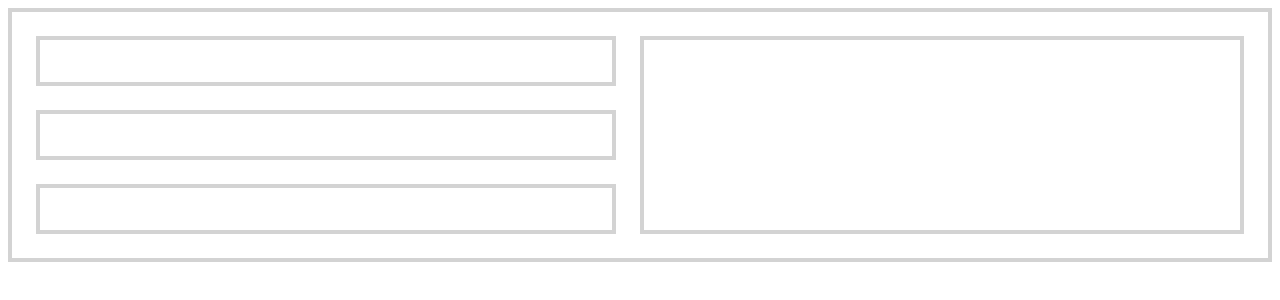
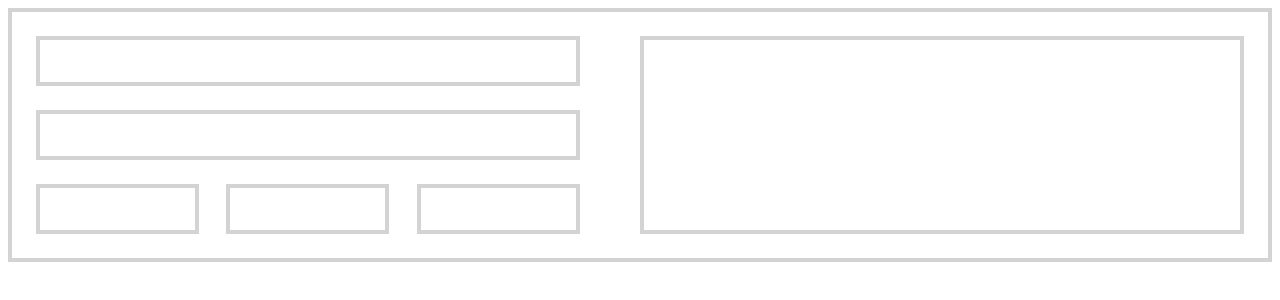
Before and after one commit to TylerSwatman/Practice-, a plain HTML site: page prac.html in a window 1280 px wide. Drawn offline with Linux system fonts and the light colour scheme.

Commit message:
new layout

```diff
--- a/prac.css
+++ b/prac.css
@@ -5,22 +5,28 @@
     border: 4px solid lightgrey;
     padding:24px 24px 0px 24px;
 display: flex;
+justify-content: space-between;
 }
-
-
 .box {
 border:4px solid lightgrey;
 margin-bottom:24px;
 }
-.box-wrapper {
-        width:50%;
-        padding-right:24px;
+.box-long{
+height:50px;
+}
+.box-small{
+    width:30%;
+    height:50px;
+}
 
-    }
 
-    .box-small{
-       height:50px;
-    }
+.box-wrapper{
+    width:45%;
+}
+.tiny-wrapper{
+    display: flex;
+    justify-content: space-between;
+}
 
  .box-large{
      width: 50%;
--- a/prac.html
+++ b/prac.html
@@ -8,13 +8,14 @@
 <body>
     <div class="container">
       <div class="box-wrapper">
+      <div class="box box-long"></div>
+      <div class="box box-long"></div>
 
-
-     <div class="box box-small"></div>
-     <div class="box box-small"></div>
-     <div class="box box-small"></div>
-    </div>
-     <div class="box box-large"></div>
-    </div>
+    <div class="tiny-wrapper">
+      <div class="box box-small"></div>
+      <div class="box box-small"></div>
+      <div class="box box-small"></div>
+    </div></div>
+      <div class="box box-large"></div>
 </body>
 </html>
```
